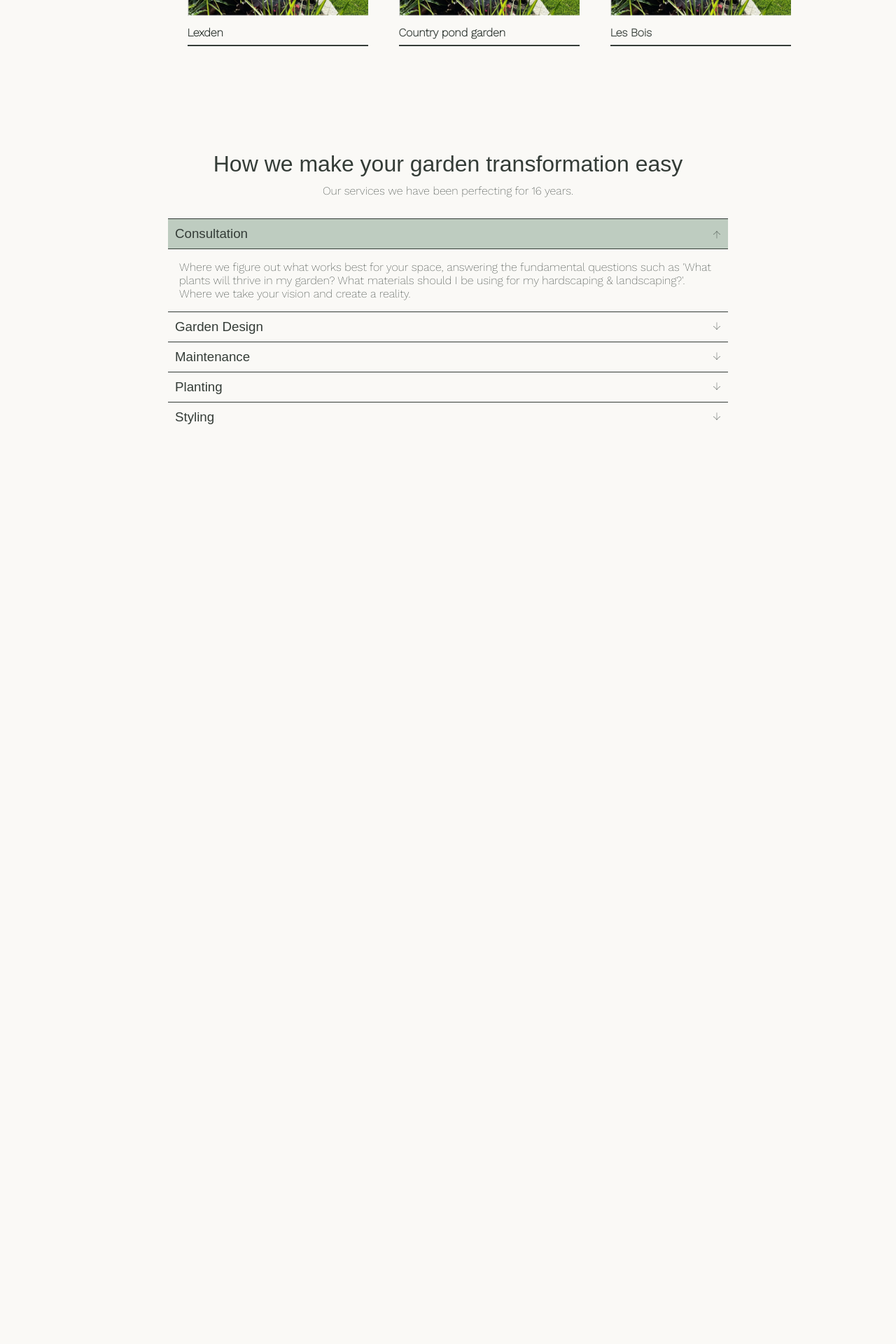
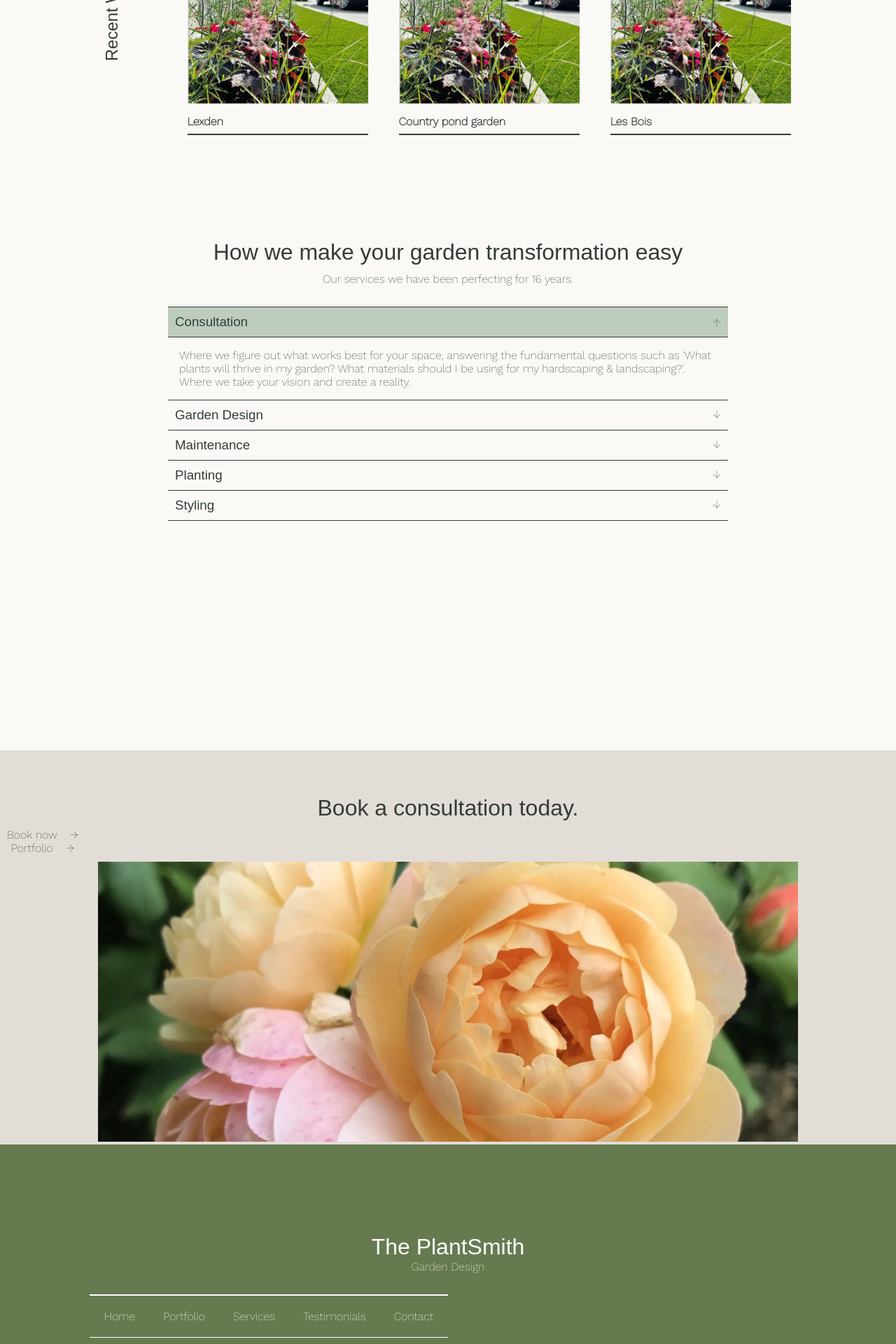
Before and after one commit to joethomas9/theplantsmith, a PHP site: page / in a window 1280 px wide. Shown: the part 1640-3560 px from the top of the page at 70% size. Before the commit the page ends 2246 px from the top, so only its background shows below. Run offline with PHP 8.4, Linux system fonts and the light colour scheme; some web fonts are replaced.

Commit message:
24.3.23 EOD
final push 24.3.23

```diff
--- a/index.html
+++ b/index.html
@@ -4,7 +4,7 @@
     <meta charset="UTF-8">
     <meta http-equiv="X-UA-Compatible" content="IE=edge">
     <meta name="viewport" content="width=device-width, initial-scale=1.0">
-    <link rel="stylesheet" href="./styles.css">
+    <link rel="stylesheet" href="./styles-index.css">
     <title>The PlantSmith - Bespoke Garden Design and More</title>
 </head>
 
@@ -152,7 +152,7 @@
 
     </div>
 
-    <div class="center-wrapper center-wrapper-desktop" style="margin-top: 10%;">
+    <div class="center-wrapper center-wrapper-desktop" style="margin: 10% 15% 0;">
         <h1 style="margin-bottom: 10px;">
             How we make your garden transformation easy
         </h1>
@@ -211,7 +211,7 @@
             </div>
         </div>
 
-        <div class="accordion accordion-desktop">
+        <div class="accordion accordion-desktop" style="border-bottom: 1px solid #343C38;">
             <input type="radio" name="accordion" id="styling" class="accordion-menu">
             <label for="styling" class="accordion-label">
                 <h3>Styling</h3>
@@ -226,6 +226,62 @@
 
     </div>
 
+    <div class="center-wrapper" style="text-align: center; align-items: center; margin-top: 10%">
+        <div class="block-contact-us">
+            <h1>Book a consultation today.</h1>
+            <ul class="nav-button-desktop">
+                <li>
+                    <a href="contact.html">Book now
+                        <span>&#8594;</span>
+                    </a>
+                </li>
+                <li>
+                    <a href="portfolio.html">Portfolio
+                        <span>&#8594;</span>
+                    </a>
+                </li>
+            </ul>
+            <img src="./images/testimonials.png" alt="">
+        </div>
+    </div>
+
+
+    <footer class="site-footer">
+        <div class="center-wrapper" style="text-align: left;">
+            <div style="text-align: center;">
+                <h1>The PlantSmith</h1>
+                <p>Garden Design</p>
+            </div>
+
+
+            <p id="mobile-content" style="padding: 10% 0 0 5%; font-size: 18px;"><strong>Quick links</strong></p>
+            <div class="footer-links">
+                <ul>
+                    <li>
+                        <a href="index.html">Home</a>
+                    </li>
+                    <li>
+                        <a href="portfolio.html">Portfolio</a>
+                    </li>
+                    <li>
+                        <a href="services.html">Services</a>
+                    </li>
+                    <li>
+                        <a href="Testimonials">Testimonials</a>
+                    </li>
+                    <li>
+                        <a href="Contact">Contact</a>
+                    </li>
+                </ul>
+            </div>
+            <p class="copyright-statement">
+                Copyright © 2023 The PlantSmith Garden Design. All Rights Reserved.
+            </p>
+        </div>
+
+
+    </footer>
+
 
 
 </body>
--- a/styles.css
+++ b/styles-index.css
@@ -206,6 +206,31 @@ a:active { text-decoration: none; color: #343C37;}
         border-bottom: 2px solid #343C38;
     }
 
+    .block-contact-us img {
+        width: 70%;
+        height: 200px;
+        object-fit: cover;
+    }
+
+    .site-footer {
+        padding-top: 10%;
+    }
+
+    .site-footer ul {
+        margin-top: 30px;
+        width: 50%;
+
+        text-align: left;
+    }
+
+    .site-footer li {
+        padding: 0 0 5px 10%;
+    }
+
+    .copyright-statement {
+        padding-top: 32px;
+        font-size: 12px;
+    }
 
 }
 
@@ -287,7 +312,7 @@ a:active { text-decoration: none; color: #343C37;}
     }
 
     .hero-wrapper {
-        padding-top: 15%;
+        padding-top: 10%;
         padding-left: 10%;
         height: 60%;
         position: relative;
@@ -346,7 +371,7 @@ a:active { text-decoration: none; color: #343C37;}
         display: grid;
         max-width: 100%;
         grid-template-columns: 1fr 1fr;
-        padding: 20% 10% 10% 0!important;
+        padding: 30% 10% 10% 5%!important;
         flex-direction: column;
         justify-content: center;
         text-align: left;
@@ -452,13 +477,52 @@ a:active { text-decoration: none; color: #343C37;}
         .accordion-desktop {
             width: 800px!important;
         }
+
+        .block-contact-us img {
+            max-height: 400px;
+            width: 1000px;
+            object-fit: cover;
+        }
+
+        .footer-links {
+            display: flex;
+            justify-content: center;
+            flex-direction: column;
+
+            text-align: left;
+        }
+
+        .site-footer {
+            padding: 10%;
+            display: flex;
+            justify-content: center;
+            flex-direction: column;
+            text-align: left;
+        }
+
+        .site-footer ul {
+            margin-top: 30px;
+            width: 50%;
+            border-top: 2px solid white;
+            border-bottom: 1px solid white;
+            display: flex;
+            justify-content: center;
+        }
+
+        .site-footer li {
+            padding: 20px;
+        }
+
+        .copyright-statement {
+            padding-top: 32px;
+        }
+
 }
 
 .center-wrapper {
     display: flex;
     justify-content: center;
     text-align: left;
-    margin: 0 15% 0;
     flex-direction: column;
 }
 
@@ -524,3 +588,25 @@ a:active { text-decoration: none; color: #343C37;}
     transition-duration: 0.4s;
     border-bottom: 1px solid #343C38;
 }
+
+.block-contact-us {
+    background-color: #E3DDD7;
+    padding-top: 5%;
+    width: 100%;
+    white-space: nowrap;
+    margin-top: 200px;
+}
+
+
+footer {
+    background-color: #667A50;
+    color: white;
+}
+
+footer a:link { text-decoration: none; color: white; }
+
+footer a:visited { text-decoration: none; color: white;}
+
+footer a:hover { text-decoration: none; color: white;}
+
+footer a:active { text-decoration: none; color: white;}
```
